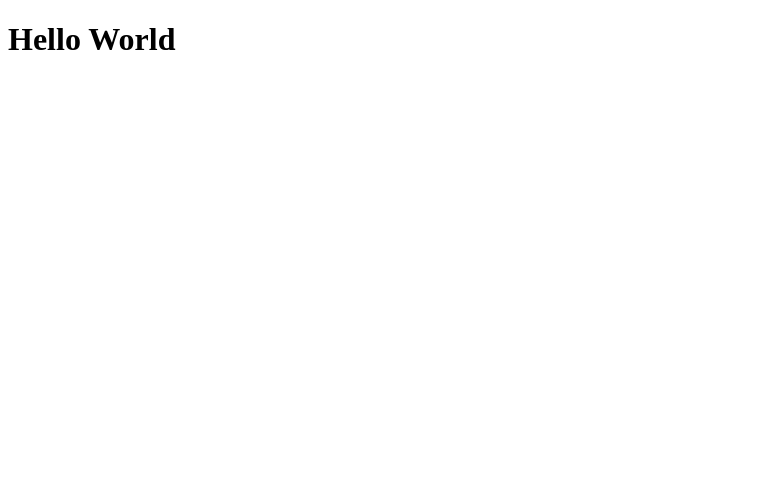
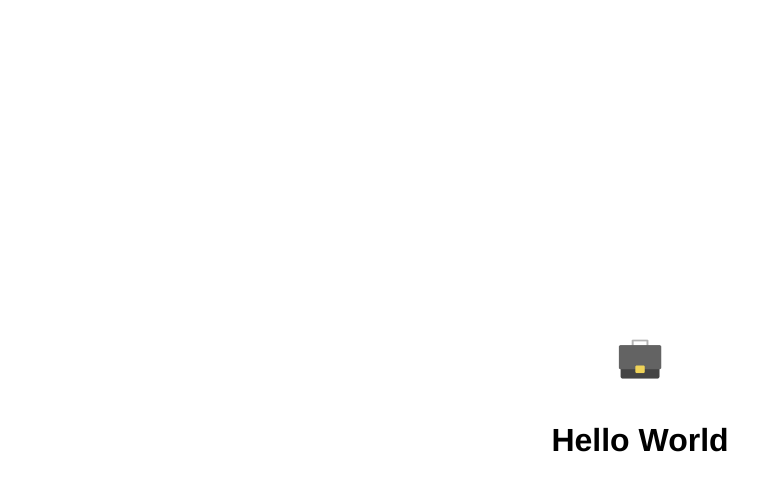
Before and after one commit to zubiwubwub/git-101, a plain HTML site: page index.html in a window 1280 px wide. Shown: the whole page, without its empty margins (0-782 px from the left). Drawn offline with Linux system fonts and the light colour scheme.

Commit message:
Centered image and tagline

```diff
--- a/index.html
+++ b/index.html
@@ -2,9 +2,12 @@
 <!DOCTYPE html>
 <html>
 <head>
+	<link rel="stylesheet" href="style.css">
 	<title>Hello World</title>
 </head>
 <body>
+	<div id="container">
+	<img id="logo" src="PhotosLibrary.png">
 <h1>Hello World</h1>
+</div>
 </body>
-</html>
--- /dev/null
+++ b/style.css
@@ -0,0 +1,20 @@
+body {
+	margin: 0;
+	font-family: Helvetica;
+
+}
+
+#logo{
+	height: 80px;
+	width:  80px;
+
+}
+
+#container{
+	display: flex;
+	align-items: center;
+	justify-content: center;
+	height: 100vh;
+	flex-direction: column;
+
+}
```
Also changed, not shown: PhotosLibrary.png (added).
